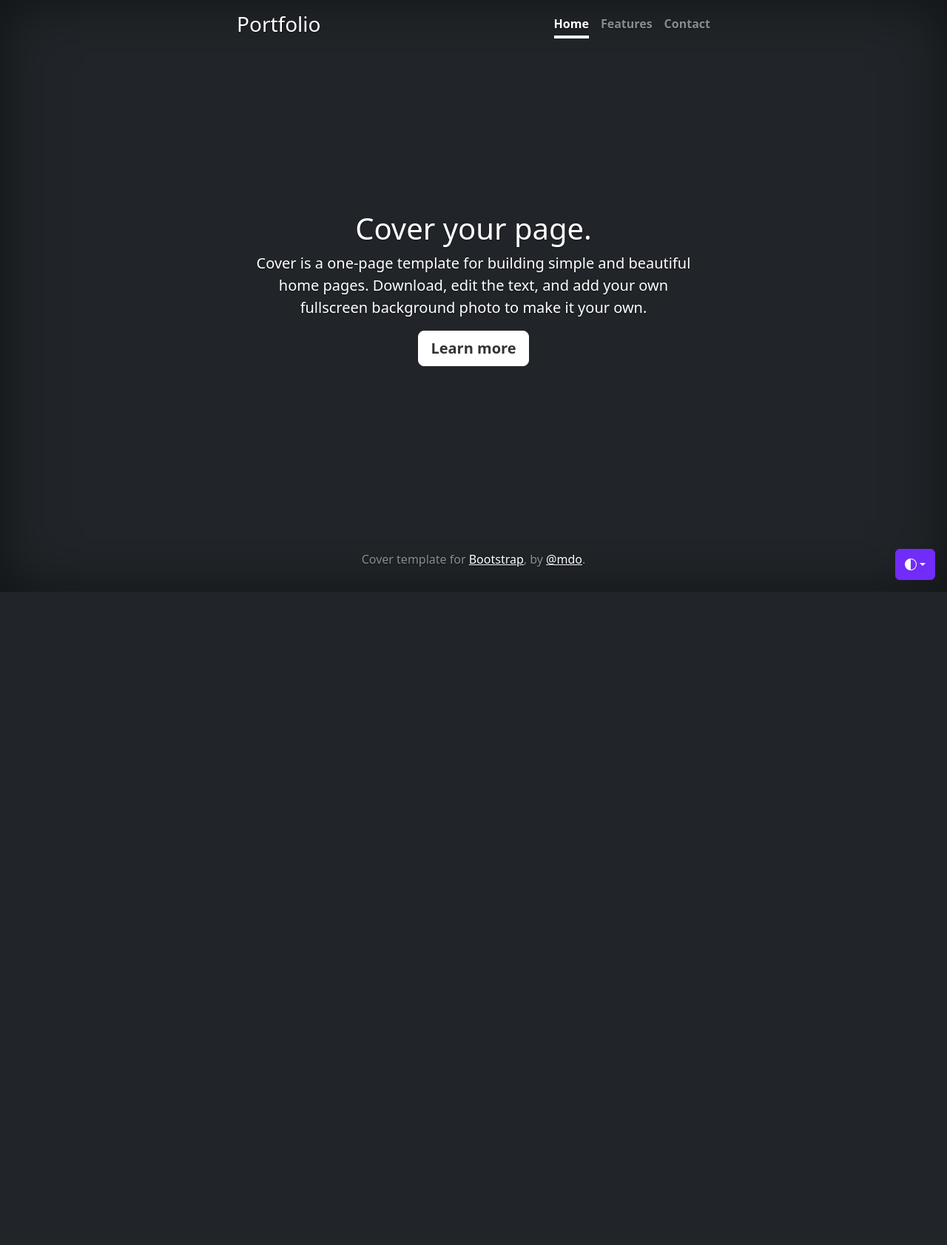
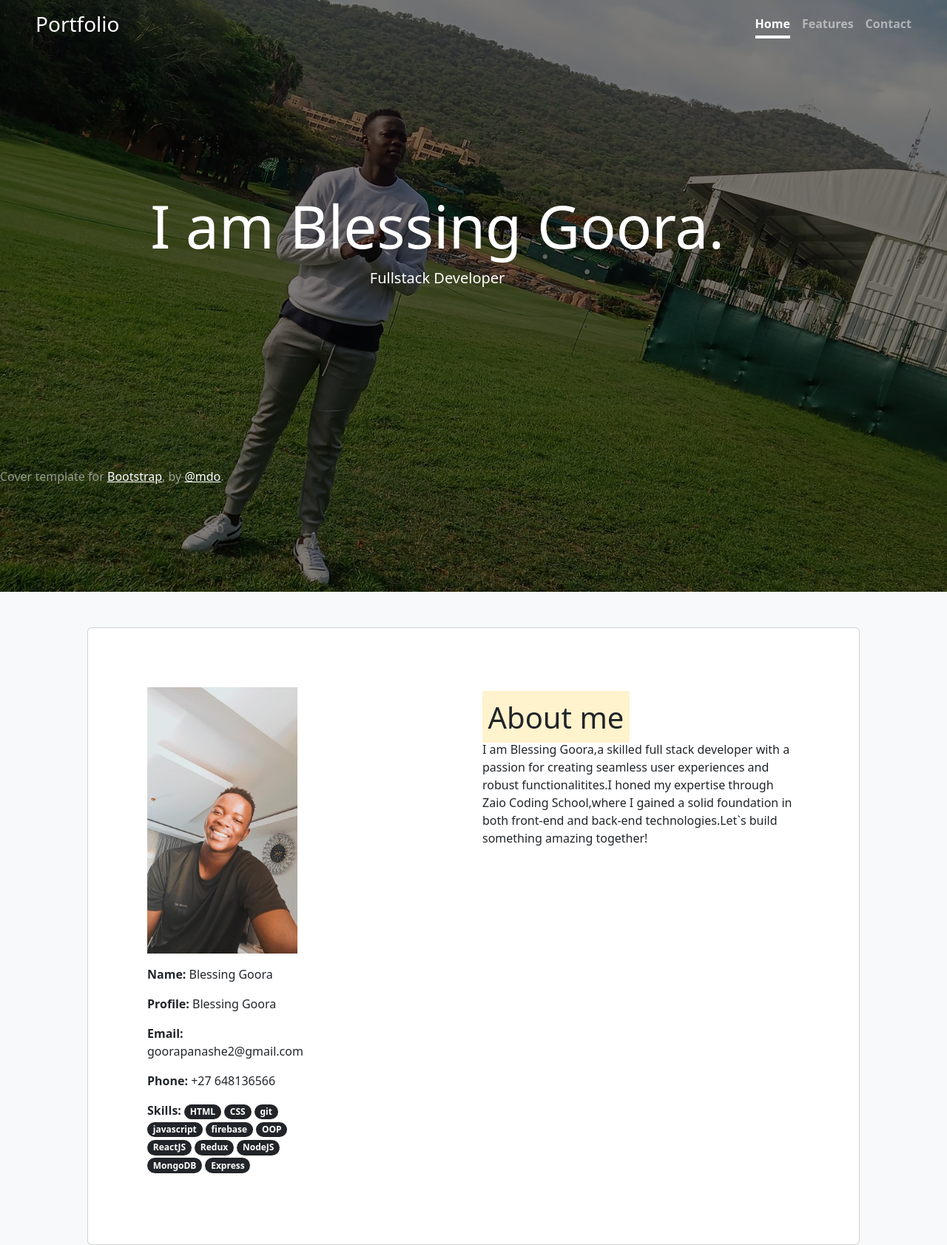
Before and after one commit to Blessin-goora/zaio-bootstrap-portfolio, a plain HTML site: page index.html in a window 1280 px wide. Shown: the top 1683 px of the page at 74% size. Before the commit the page ends 800 px from the top, so only its background shows below. Drawn offline with nearby package versions, Linux system fonts and the light colour scheme; a script that the page names is missing.

Commit message:
Added initial code

```diff
--- a/cover.css
+++ b/cover.css
@@ -1,36 +1,41 @@
-/*
- * Globals
- */
 
 
-/* Custom default button */
-.btn-light,
-.btn-light:hover,
-.btn-light:focus {
-  color: #333;
-  text-shadow: none; /* Prevent inheritance from `body` */
+*{
+  margin: 0;
+  padding: 0;
+  box-sizing: border-box;
 }
 
 
-/*
- * Base structure
- */
+body {
 
-body {
-  text-shadow: 0 .05rem .1rem rgba(0, 0, 0, .5);
-  box-shadow: inset 0 0 5rem rgba(0, 0, 0, .5);
 }
 
-.cover-container {
-  max-width: 42em;
-}
 
 
 /*
  * Header
  */
 
-.nav-masthead .nav-link {
+ .banner-wrap {
+  background-image: url(./assets/me.jpg);
+  background-size: cover;
+  background-repeat: no-repeat;
+  background-position: center;
+  position: relative;
+  z-index: 1;
+}
+.overlay {
+  z-index: -1;
+  height: 100%;
+  width: 100%;
+  background: black;
+  opacity: 50%;
+  position: absolute;
+  top: 0;
+}
+
+ .nav-masthead .nav-link {
   color: rgba(255, 255, 255, .5);
   border-bottom: .25rem solid transparent;
 }
--- a/index.html
+++ b/index.html
@@ -8,6 +8,7 @@
     <meta name="author" content="Mark Otto, Jacob Thornton, and Bootstrap contributors">
     <meta name="generator" content="Hugo 0.118.2">
     <link rel="stylesheet" href="cover.css">
+    <link rel="stylesheet" href="https://cdn.jsdelivr.net/npm/bootstrap-icons@1.11.3/font/bootstrap-icons.min.css">
     <title>Portfolio-Blessing Goora</title>
 
     <link rel="canonical" href="https://getbootstrap.com/docs/5.3/examples/cover/">
@@ -18,90 +19,13 @@
 
 <link href="../assets/dist/css/bootstrap.min.css" rel="stylesheet">
 
-    <style>
-      .bd-placeholder-img {
-        font-size: 1.125rem;
-        text-anchor: middle;
-        -webkit-user-select: none;
-        -moz-user-select: none;
-        user-select: none;
-      }
 
-      @media (min-width: 768px) {
-        .bd-placeholder-img-lg {
-          font-size: 3.5rem;
-        }
-      }
-
-      .b-example-divider {
-        width: 100%;
-        height: 3rem;
-        background-color: rgba(0, 0, 0, .1);
-        border: solid rgba(0, 0, 0, .15);
-        border-width: 1px 0;
-        box-shadow: inset 0 .5em 1.5em rgba(0, 0, 0, .1), inset 0 .125em .5em rgba(0, 0, 0, .15);
-      }
-
-      .b-example-vr {
-        flex-shrink: 0;
-        width: 1.5rem;
-        height: 100vh;
-      }
-
-      .bi {
-        vertical-align: -.125em;
-        fill: currentColor;
-      }
-
-      .nav-scroller {
-        position: relative;
-        z-index: 2;
-        height: 2.75rem;
-        overflow-y: hidden;
-      }
-
-      .nav-scroller .nav {
-        display: flex;
-        flex-wrap: nowrap;
-        padding-bottom: 1rem;
-        margin-top: -1px;
-        overflow-x: auto;
-        text-align: center;
-        white-space: nowrap;
-        -webkit-overflow-scrolling: touch;
-      }
-
-      .btn-bd-primary {
-        --bd-violet-bg: #712cf9;
-        --bd-violet-rgb: 112.520718, 44.062154, 249.437846;
-
-        --bs-btn-font-weight: 600;
-        --bs-btn-color: var(--bs-white);
-        --bs-btn-bg: var(--bd-violet-bg);
-        --bs-btn-border-color: var(--bd-violet-bg);
-        --bs-btn-hover-color: var(--bs-white);
-        --bs-btn-hover-bg: #6528e0;
-        --bs-btn-hover-border-color: #6528e0;
-        --bs-btn-focus-shadow-rgb: var(--bd-violet-rgb);
-        --bs-btn-active-color: var(--bs-btn-hover-color);
-        --bs-btn-active-bg: #5a23c8;
-        --bs-btn-active-border-color: #5a23c8;
-      }
-
-      .bd-mode-toggle {
-        z-index: 1500;
-      }
-
-      .bd-mode-toggle .dropdown-menu .active .bi {
-        display: block !important;
-      }
-    </style>
 
 
     <!-- Custom styles for this template -->
     <link href="cover.css" rel="stylesheet">
   </head>
-  <body class="d-flex h-100 text-center text-bg-dark">
+  <body class="bg-light">
     <svg xmlns="http://www.w3.org/2000/svg" class="d-none">
       <symbol id="check2" viewBox="0 0 16 16">
         <path d="M13.854 3.646a.5.5 0 0 1 0 .708l-7 7a.5.5 0 0 1-.708 0l-3.5-3.5a.5.5 0 1 1 .708-.708L6.5 10.293l6.646-6.647a.5.5 0 0 1 .708 0z"/>
@@ -154,10 +78,11 @@
     </div>
 
 
-<div class="cover-container d-flex w-100 h-100 p-3 mx-auto flex-column">
-  <header class="mb-auto">
+<div class="banner-wrap vh-100 vw-100 text-white">
+  <div class="overlay"></div>
+  <header class="px-5 p-3 text-white">
     <div>
-      <h3 class="float-md-start mb-0">Portfolio</h3>
+      <h3 class="float-md-start text-center">Portfolio</h3>
       <nav class="nav nav-masthead justify-content-center float-md-end">
         <a class="nav-link fw-bold py-1 px-0 active" aria-current="page" href="#">Home</a>
         <a class="nav-link fw-bold py-1 px-0" href="#">Features</a>
@@ -165,14 +90,10 @@
       </nav>
     </div>
   </header>
-
-  <main class="px-3">
-    <h1>Cover your page.</h1>
-    <p class="lead">Cover is a one-page template for building simple and beautiful home pages. Download, edit the text, and add your own fullscreen background photo to make it your own.</p>
-    <p class="lead">
-      <a href="#" class="btn btn-lg btn-light fw-bold border-white bg-white">Learn more</a>
-    </p>
-  </main>
+    <main class="d-flex flex-column align-items-center justify-content-center h-75  text-center">
+    <h1 class="display-1">I am Blessing Goora.</h1>
+    <p class="lead">Fullstack Developer</p>
+   </main>
 
   <footer class="mt-auto text-white-50">
     <p>Cover template for <a href="https://getbootstrap.com/" class="text-white">Bootstrap</a>, by <a href="https://twitter.com/mdo" class="text-white">@mdo</a>.</p>
@@ -180,5 +101,77 @@
 </div>
 <script src="../assets/dist/js/bootstrap.bundle.min.js"></script>
 
-    </body>
+
+<section>
+  <div class="container p-5">
+     <div class="card p-5">
+      <div class="card-body">
+     <div class="row p-3">
+      <div class="col-md-6">
+      <div class="row">
+        <div class="col-md-6">
+          <img src="assets/mee.jpg" class="img-fluid" alt="">
+        </div>
+        <div class="col-md-7 mt-3">
+          <p><strong>Name:</strong> Blessing Goora</p>
+          <p><strong>Profile:</strong> Blessing Goora</p>
+          <p><strong>Email:</strong> goorapanashe2@gmail.com</p>
+          <p><strong>Phone:</strong> +27 648136566</p>
+          <p><strong>Skills:</strong>
+            <span class="badge rounded-pill bg-dark">HTML</span>
+            <span class="badge rounded-pill bg-dark">CSS</span>
+            <span class="badge rounded-pill bg-dark">git</span>
+            <span class="badge rounded-pill bg-dark">javascript</span>
+            <span class="badge rounded-pill bg-dark">firebase</span>
+            <span class="badge rounded-pill bg-dark">OOP</span>
+            <span class="badge rounded-pill bg-dark">ReactJS</span>
+            <span class="badge rounded-pill bg-dark">Redux</span>
+            <span class="badge rounded-pill bg-dark">NodeJS</span>
+            <span class="badge rounded-pill bg-dark">MongoDB</span>
+            <span class="badge rounded-pill bg-dark">Express</span>
+            </p>
+        </div>
+      </div>
+      </div>
+      <div class="col-md-6 mt-3">
+        <h1 class="text-center text-md-start"><mark>About me</mark></h1>
+        <p>I am Blessing Goora,a skilled full stack developer with a passion for creating seamless user experiences and robust functionalitites.I honed my expertise through Zaio Coding School,where I gained a solid foundation in both front-end and back-end technologies.Let`s build something amazing together!</p>
+      </div>
+     </div>
+
+      </div>
+  </div>
+ </div>
+</section>
+
+
+<section>
+  <div class="container p-5">
+    <h1 class="text-center"><mark>Projects</mark></h1>
+    <div class="row">
+      <div class="col-md-4 mt-3">
+        <div class="card">
+          <img
+            src="https://zaiocontent.s3.eu-west-2.amazonaws.com/images+of+courses/css_netflix.png"
+            class="card-img-top"
+            alt="..."
+          />
+          <div class="card-body">
+            <h5 class="card-title">Netflix Landing Page</h5>
+            <p class="card-text">Built this with HTML & CSS</p>
+            <a href="https://vc-netflix.netlify.app" target="_blank" class="btn btn-primary">View Website</a>
+            <a href="https://github.com/akhilboddu/vc-netflix" target="_blank" class="btn btn-outline-dark"><i class="bi bi-code-slash"></i></a>
+          </div>
+        </div>
+      </div>
+    </div>
+  </div>
+</section>
+
+
+
+
+
+
+</body>
 </html>
```
